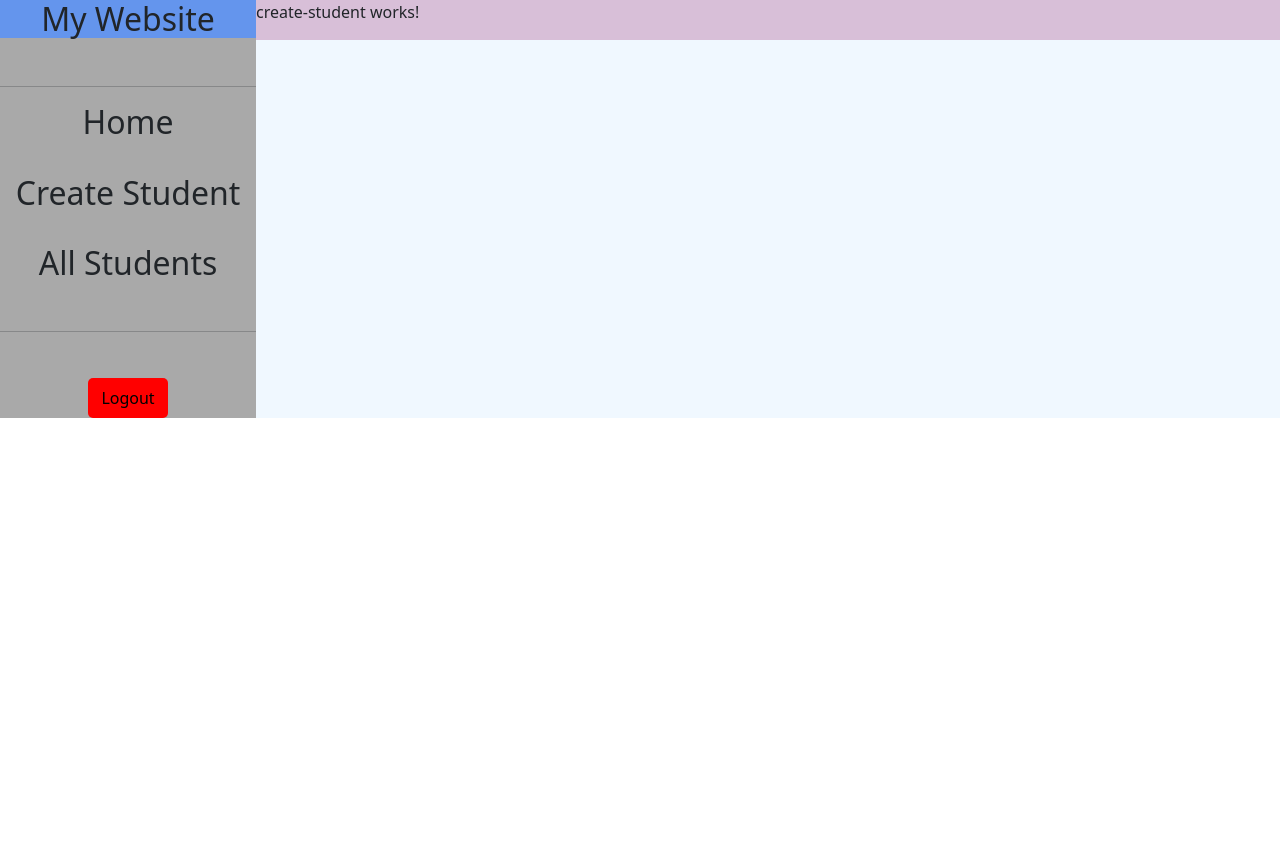
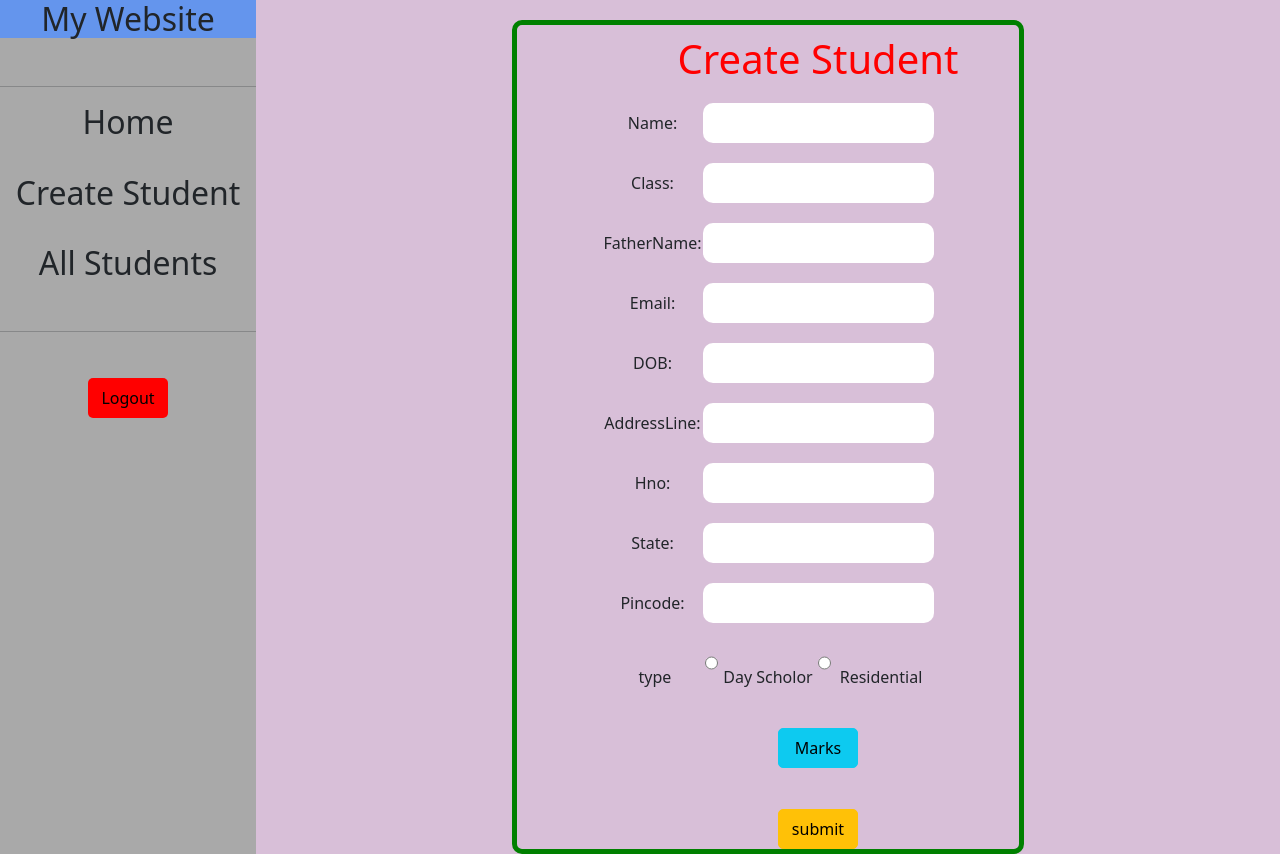
Before and after one commit to veereshchakali/schoolapp2, an Angular app: page /dashboard/create-student in a window 1280 px wide. Before the commit the page ends 800 px from the top, so only its background shows below. Built offline with nearby package versions, Linux system fonts and the light colour scheme; sample sign-in values are in the browser's storage.

Commit message:
create studens are used in formgroup and nested formgroup& form control& formarray&dynamic forms& validators are used these methods

```diff
--- a/src/app/create-student/create-student.component.html
+++ b/src/app/create-student/create-student.component.html
@@ -1 +1,107 @@
-<p>create-student works!</p>
+<div class="parent">
+
+    <div class="child">
+        <h1>Create Student</h1>
+        <form [formGroup]="studentForm">
+
+            <label>Name:</label>
+            <input type="text" formControlName="name">
+            <div class="text-danger" *ngIf="studentForm.get('name')?. touched&& studentForm.get('name')?. invalid ">
+                <p *ngIf="studentForm.get('name')?.errors?.['required']">Name is required</p>
+                <p *ngIf="studentForm.get('name')?.errors?.['minlength']">Name is should contain atleast 4 characters</p>
+            </div>
+            <br>
+
+            <label>Class:</label>
+            <input type="text" formControlName="class">
+            <br>
+
+            <label>FatherName:</label>
+            <input type="text" formControlName="fathername">
+            <br>
+
+            <label>Email:</label>
+            <input type="email" formControlName="email">
+            <br>
+
+            <label>DOB:</label>
+            <input type="text" formControlName="dob">
+            <br>
+
+
+            <div formGroupName="address">
+
+                <label>AddressLine:</label>
+                <input type="text" formControlName="addressLine">
+                <br>
+
+                <label>Hno:</label>
+                <input type="text" formControlName="hno">
+                <br>
+
+                <label>State:</label>
+                <input type="text" formControlName="state">
+                <br>
+
+                <label>Pincode:</label>
+                <input type="text" formControlName="pincode">
+                <div class="text-danger" *ngIf="studentForm.get('address')?.get('pincode')?. touched && studentForm.get('address')?.get('pincode')?.invalid ">
+                    <p *ngIf="studentForm.get('address')?.get('pincode')?.errors?.['required']">Pincode is required</p>
+
+                </div>
+                <br>
+            </div>
+
+            <label>type</label>
+            <input type="radio" name="type" formControlName="type" value="dayScholor">
+            <label>Day Scholor</label>
+            <input type="radio" name="type" formControlName="type" value="residential">
+            <label>Residential</label>
+            <br>
+
+            <div *ngIf="studentForm.get('type')?.value == 'dayScholor'">
+                <label>Bus fee:</label>
+                <input type="number" formControlName="bus Fee">
+            </div>
+
+            <div *ngIf="studentForm.get('type')?. value== 'residential'">
+                <label>Hostel fee:</label>
+                <input type="number" formControlName="hostel Fee">
+
+            </div>
+
+            <button class="btn btn-info mb-3" (click)="addmarks()">Marks</button>
+
+            <div formArrayName="marks">
+                <div *ngFor="let marks of marksFormArray.controls; let i=index">
+                    <div formGroupName="{{i}}">
+                        <label>Class:</label>
+                        <input type="number" formControlName="class">
+                        <br>
+
+                        <label>Year:</label>
+                        <input type="number" formControlName="year">
+                        <br>
+
+                        <label>Percentage:</label>
+                        <input type="number" formControlName="percentage">
+                        <br>
+
+                        <button class="btn btn-danger mb-3" (click)="delete(i)">delete</button>
+
+                    </div>
+                </div>
+
+            </div>
+
+
+            <button class="btn btn-warning" (click)="submit()">submit</button>
+
+
+        </form>
+
+
+
+
+    </div>
+</div>
--- a/src/app/create-student/create-student.component.scss
+++ b/src/app/create-student/create-student.component.scss
@@ -0,0 +1,46 @@
+.parent{
+//   width: 100vw;
+//   height: 100vh;
+  display: flex;
+  justify-content: center;
+  align-items: center;
+}
+
+.child{
+   height: 100%;
+    width: 50%;
+    text-align: center;
+    border-radius: 10px;
+    border: 5px solid green;
+    margin-top: 20px;
+    justify-content: center;
+
+}
+h1{
+    margin-top: 10px;
+    margin-left: 100px;
+    margin-bottom: 20px;
+    color: red;
+}
+
+label{
+    width: 100px;
+
+
+}
+
+input{
+    margin-bottom: 20px;
+    border: 0px;
+    border-radius: 10px;
+    height: 40px;
+
+}
+
+button{
+    margin-left: 100px;
+    border-radius: 5px;
+    height: 40px;
+    width: 80px;
+    margin-top: 25px;
+}
--- a/src/app/create-student/create-student.component.ts
+++ b/src/app/create-student/create-student.component.ts
@@ -1,4 +1,7 @@
 import { Component } from '@angular/core';
+import { FormArray, FormControl, FormGroup, Validators } from '@angular/forms';
+import { AllStudentComponent } from '../all-student/all-student.component';
+import { AllStudentService } from '../all-student.service';
 
 @Component({
   selector: 'app-create-student',
@@ -7,4 +10,56 @@ import { Component } from '@angular/core';
 })
 export class CreateStudentComponent {
 
+public studentForm: FormGroup = new FormGroup({
+  name: new FormControl("",[Validators.required, Validators.minLength(4)]),
+  class: new FormControl(),
+  fathername: new FormControl(),
+  email: new FormControl(),
+  dob: new FormControl(),
+  address: new FormGroup({
+    addressLine: new FormControl(),
+    hno: new FormControl(),
+    city: new FormControl(),
+    state: new FormControl(),
+    pincode: new FormControl("", [Validators.required, Validators.min(100000), Validators.max(999999)])
+  }),
+  type: new FormControl(),
+  busFee: new FormControl(),
+  hostelFee: new FormControl(),
+  marks: new FormArray([])
+});
+
+get marksFormArray(){
+  return this.studentForm.get('marks') as FormArray;
 }
+
+addmarks(){
+  this.marksFormArray.push(
+    new FormGroup({
+      class: new FormControl(),
+      year: new FormControl(),
+      percentage: new FormControl()
+    })
+  )
+}
+
+delete(i:number){
+  this.marksFormArray.removeAt(i);
+}
+
+constructor(private studentServie:AllStudentService){}
+
+submit(){
+  console.log(this.studentForm.value);
+this.studentServie.createStudents(this.studentForm.value).subscribe(
+  (data:any)=>{
+    alert("students created successfully");
+  },
+  (err:any)=>{
+    alert("students creation Failed");
+  }
+)
+
+}
+
+}
```
